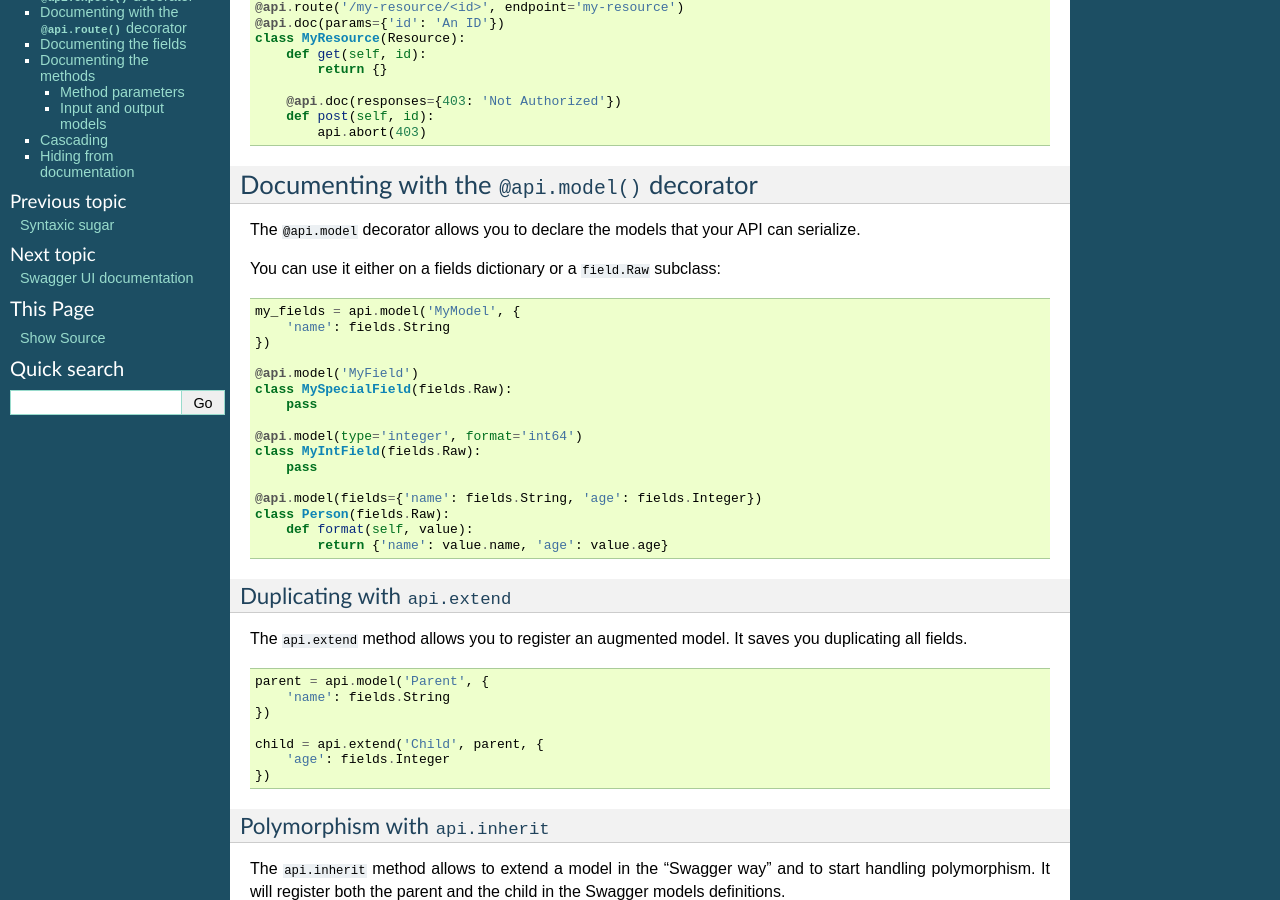
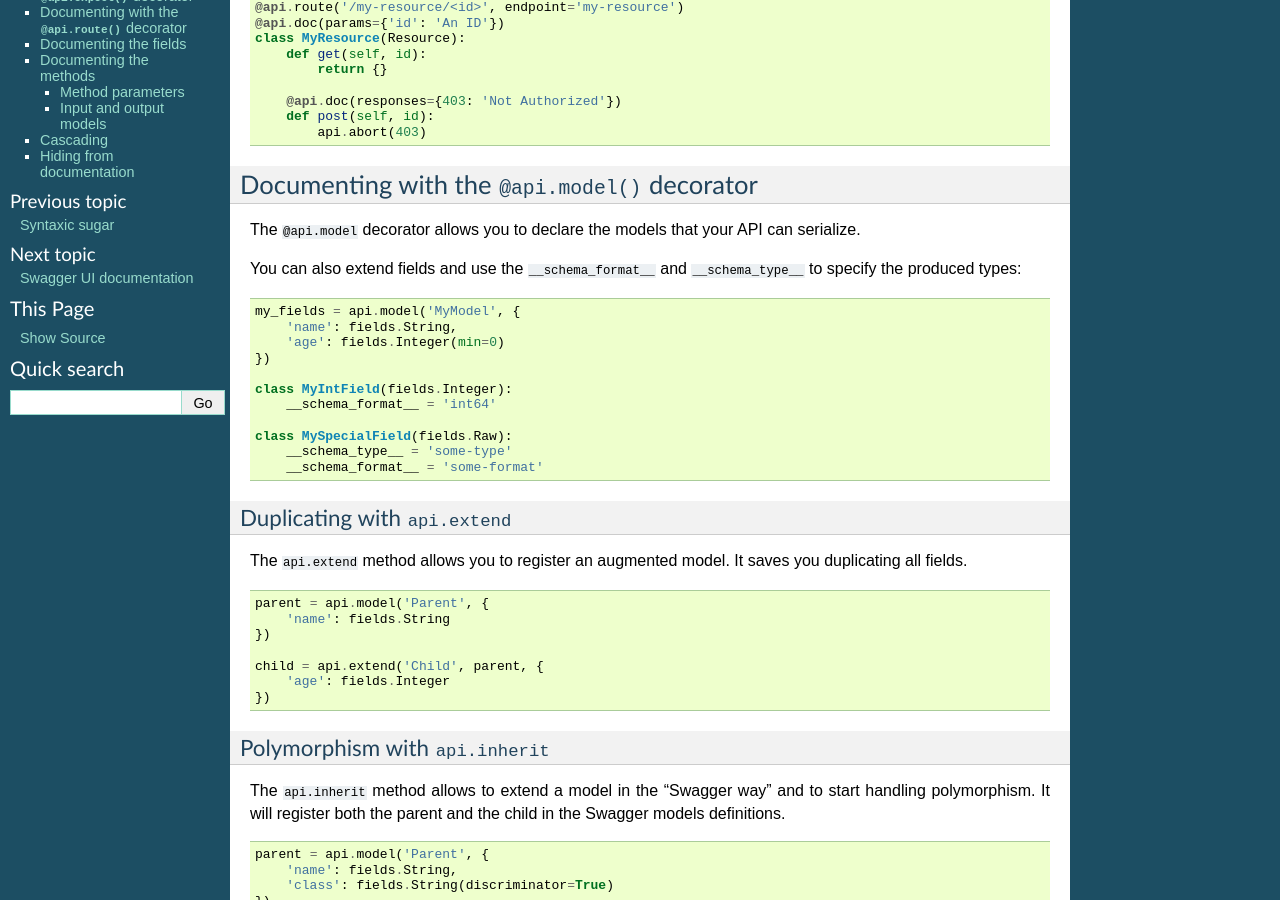
Before and after one commit to noirbizarre/flask-restplus, a Sphinx documentation site: the page built from doc/documenting.rst, in a window 1280 px wide and 900 px high, scrolled down 310 px. Built offline with Sphinx 7.4.7, drawn with Linux system fonts in a browser that asks for light colours.

Commit message:
A little bit of model documentation

```diff
--- a/doc/documenting.rst
+++ b/doc/documenting.rst
@@ -32,26 +32,22 @@
 
 The ``@api.model`` decorator allows you to declare the models that your API can serialize.
 
-You can use it either on a fields dictionary or a ``field.Raw`` subclass:
+You can also extend fields and use the ``__schema_format__`` and ``__schema_type__``
+to specify the produced types:
 
 .. code-block:: python
 
     my_fields = api.model('MyModel', {
-        'name': fields.String
+        'name': fields.String,
+        'age': fields.Integer(min=0)
     })
 
-    @api.model('MyField')
+    class MyIntField(fields.Integer):
+        __schema_format__ = 'int64'
+
     class MySpecialField(fields.Raw):
-        pass
-
-    @api.model(type='integer', format='int64')
-    class MyIntField(fields.Raw):
-        pass
-
-    @api.model(fields={'name': fields.String, 'age': fields.Integer})
-    class Person(fields.Raw):
-        def format(self, value):
-            return {'name': value.name, 'age': value.age}
+        __schema_type__ = 'some-type'
+        __schema_format__ = 'some-format'
 
 
 
```
